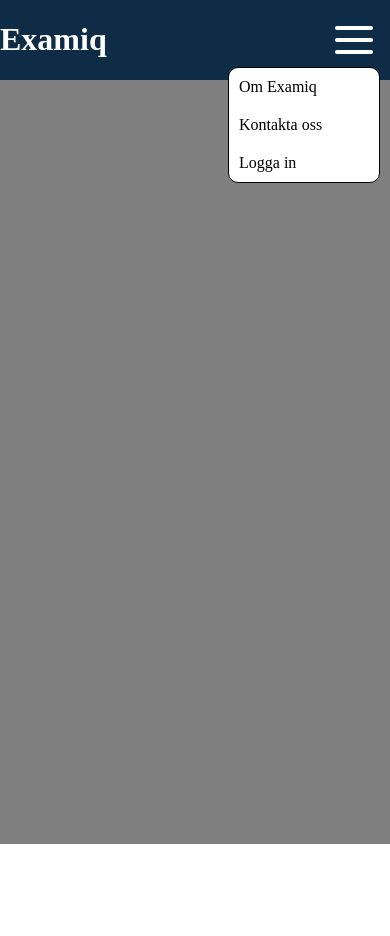
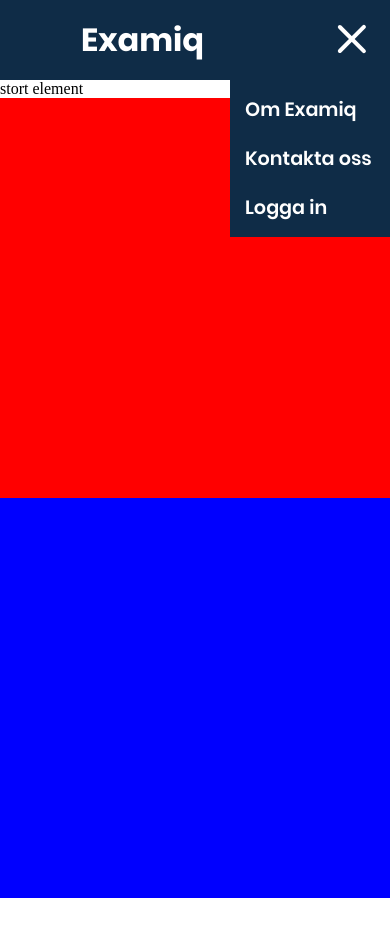
Before and after one commit to carack02/AgiltBackendProjekt, a website: page public/header.html in a window 390 px wide. Both pictures are taken after a click on the button 354 px from the left and 39 px from the top of the page. Shown: the top 936 px of the page. Before the commit the page ends 844 px from the top, so only its background shows below. Drawn offline with Linux system fonts and the light colour scheme.

Commit message:
Adds finished responsive header

```diff
--- a/eslint.config.mjs
+++ b/eslint.config.mjs
@@ -53,3 +53,5 @@ export default defineConfig([
     },
   },
 ]);
+
+// kör med npx "prettier . --write"
--- a/package.json
+++ b/package.json
@@ -26,7 +26,7 @@
   "dependencies": {
     "cors": "^2.8.6",
     "express": "^5.2.1",
-    "mongoose": "^9.2.1",
+    "mongodb": "^7.1.0",
     "mysql2": "^3.17.4",
     "node": "^25.6.1"
   },
@@ -35,8 +35,6 @@
     "@eslint/js": "^10.0.1",
     "@eslint/json": "^1.0.1",
     "@eslint/markdown": "^7.5.1",
-    "@types/express": "^5.0.6",
-    "@types/node": "^25.3.0",
     "eslint": "^10.0.1",
     "eslint-config-prettier": "^10.1.8",
     "eslint-plugin-prettier": "^5.5.5",
--- a/public/css/header.css
+++ b/public/css/header.css
@@ -1,9 +1,33 @@
+@font-face {
+  font-family: 'poppins';
+  src: url(../fonts/poppins.bold.ttf) format('truetype');
+  font-weight: 700;
+  font-style: normal;
+}
+
+@font-face {
+  font-family: 'poppins';
+  src: url(../fonts/poppins.semibold.ttf) format('truetype');
+  font-weight: 600;
+  font-style: normal;
+}
+
 body {
   margin: 0;
   padding: 0;
 }
 
+.no-scroll {
+  overflow: hidden;
+}
+
 header {
+  font-family: 'poppins', sans-serif;
+  position: sticky;
+  top: 0;
+  /* quota ut "position: relative;" nedan om du vill ha att headern inte skall sitta kvar på toppen */
+  /* position: relative; */
+  z-index: 10;
   display: flex;
   justify-content: space-between;
   align-items: center;
@@ -13,6 +37,7 @@ header {
 
 h1 {
   color: white;
+  margin-left: 81px;
 }
 
 button {
@@ -23,31 +48,28 @@ button {
   padding: 5px;
 }
 
-.menu-wrapper {
-  position: relative;
+.nav-menu {
+  z-index: 20;
   align-items: center;
-}
-
-.nav-menu {
   /* display: none; */
   position: absolute;
-  top: 0px;
-  right: 10px;
+  top: 80px;
+  right: 0px;
   width: 150px;
   /* border: solid 1px black; */
   /* display: none; */
   list-style-type: none;
-  background-color: white;
-  border: solid 1px black;
-  border-radius: 10px;
-  padding: 0;
+  background-color: #0f2c47;
+  /* border: solid 1px black; */
+  padding: 5px;
   margin: 0;
   max-height: 0;
-  overflow: hidden;
+  /* overflow: hidden; */
   transition:
     max-height 0.3s ease,
     opacity 0.3s ease;
   opacity: 0;
+  font-size: larger;
 }
 
 .nav-menu.active {
@@ -56,40 +78,57 @@ button {
   max-height: 300px;
 }
 
-li {
+.nav-menu li {
   padding: 10px;
-  border-bottom: solid 1px black;
-}
-
-li:last-child {
+  color: white;
   border: none;
 }
 
-a {
+.nav-menu a {
   text-decoration: none;
   color: black;
   border-bottom: solid 1px black;
 }
 
-.bar {
+.bar1,
+.bar2,
+.bar3 {
   display: block;
   width: 38px;
   height: 0.25rem;
   background-color: white;
   margin-top: 8px;
   border-radius: calc(infinity * 1px);
+  transition:
+    transform 0.5s ease,
+    opacity 0.5s ease,
+    width 0.5s ease;
 }
-.bar:last-child {
+.bar3 {
   margin-bottom: 8px;
+}
+
+.bar1.rotate1 {
+  transform: rotate(45deg) translate(7px, 10px);
+}
+.bar2.fade {
+  /* opacity: 0; */
+  width: 0;
+}
+.bar3.rotate2 {
+  transform: rotate(-45deg) translate(7px, -10px);
 }
 
 .backdrop {
   position: fixed;
+
+  inset: 0;
+  z-index: 0;
   top: 0;
   left: 0;
   width: 100%;
   height: 100%;
-  background-color: rgba(0, 0, 0, 0.5);
+  /* background-color: rgba(0, 0, 0, 0.5); */
   opacity: 0;
   visibility: hidden;
   transition:
@@ -98,7 +137,52 @@ a {
 }
 
 .backdrop.active {
-  z-index: -1;
   opacity: 1;
   visibility: visible;
 }
+.stort-element {
+  height: 2000px;
+}
+
+.ruta1 {
+  background-color: red;
+  height: 400px;
+  width: 100%;
+}
+.ruta2 {
+  background-color: blue;
+  height: 400px;
+  width: 100%;
+}
+
+@media (min-width: 800px) {
+  .hamburger-menu {
+    display: none;
+  }
+  .nav-menu {
+    display: flex;
+    flex-direction: row;
+    gap: 31px;
+    width: 400px;
+    position: static;
+    max-height: none;
+    border: none;
+    opacity: 1;
+    background-color: transparent;
+    margin-right: 76px;
+    font-weight: 600;
+    font-size: larger;
+
+    /* border: none; */
+  }
+  .nav-menu li,
+  .nav-menu a {
+    border-bottom: none;
+    padding: 0;
+  }
+  .nav-menu.active {
+    display: flex;
+    opacity: 1;
+    max-height: none;
+  }
+}
--- a/public/header.html
+++ b/public/header.html
@@ -8,23 +8,27 @@
   </head>
   <body>
     <header>
+      <div class="backdrop"></div>
       <h1>Examiq</h1>
       <div class="hamburger-menu">
         <button class="hamburger-button">
-          <div class="bar"></div>
-          <div class="bar"></div>
-          <div class="bar"></div>
+          <div class="bar bar1"></div>
+          <div class="bar bar2"></div>
+          <div class="bar bar3"></div>
         </button>
-        <div class="menu-wrapper">
-          <ul class="nav-menu">
-            <a href="/om"><li>Om Examiq</li></a>
-            <a href="/kontakt"><li>Kontakta oss</li></a>
-            <a href="/login"><li>Logga in</li></a>
-          </ul>
-        </div>
       </div>
-      <div class="backdrop"></div>
+
+      <ul class="nav-menu">
+        <a href="/om"><li>Om Examiq</li></a>
+        <a href="/kontakt"><li>Kontakta oss</li></a>
+        <a href="/login"><li>Logga in</li></a>
+      </ul>
     </header>
+    <div class="stort-element">
+      stort element
+      <div class="ruta1"></div>
+      <div class="ruta2"></div>
+    </div>
     <script src="./js/header.js"></script>
   </body>
 </html>
--- a/public/js/header.js
+++ b/public/js/header.js
@@ -1,9 +1,34 @@
 const hamburgerButton = document.querySelector('.hamburger-button');
 const navMenu = document.querySelector('.nav-menu');
 const backdrop = document.querySelector('.backdrop');
-if (hamburgerButton && navMenu) {
+const buttonbar1 = document.querySelector('.bar1');
+const buttonbar2 = document.querySelector('.bar2');
+const buttonbar3 = document.querySelector('.bar3');
+const body = document.querySelector('body');
+
+if (hamburgerButton && navMenu && backdrop) {
   hamburgerButton.addEventListener('click', () => {
     navMenu.classList.toggle('active');
     backdrop.classList.toggle('active');
+    body.classList.toggle('no-scroll');
+    updateHamburgerButton();
+  });
+  backdrop.addEventListener('click', () => {
+    navMenu.classList.remove('active');
+    backdrop.classList.remove('active');
+    body.classList.remove('no-scroll');
+    updateHamburgerButton();
   });
 }
+
+function updateHamburgerButton() {
+  if (navMenu.classList.contains('active')) {
+    buttonbar1.classList.add('rotate1');
+    buttonbar2.classList.add('fade');
+    buttonbar3.classList.add('rotate2');
+  } else {
+    buttonbar1.classList.remove('rotate1');
+    buttonbar2.classList.remove('fade');
+    buttonbar3.classList.remove('rotate2');
+  }
+}
```
Also changed, not shown: public/fonts/poppins.bold.ttf (added), public/fonts/poppins.italic.ttf (added), public/fonts/poppins.light.ttf (added), public/fonts/poppins.regular.ttf (added), public/fonts/poppins.semibold.ttf (added).
